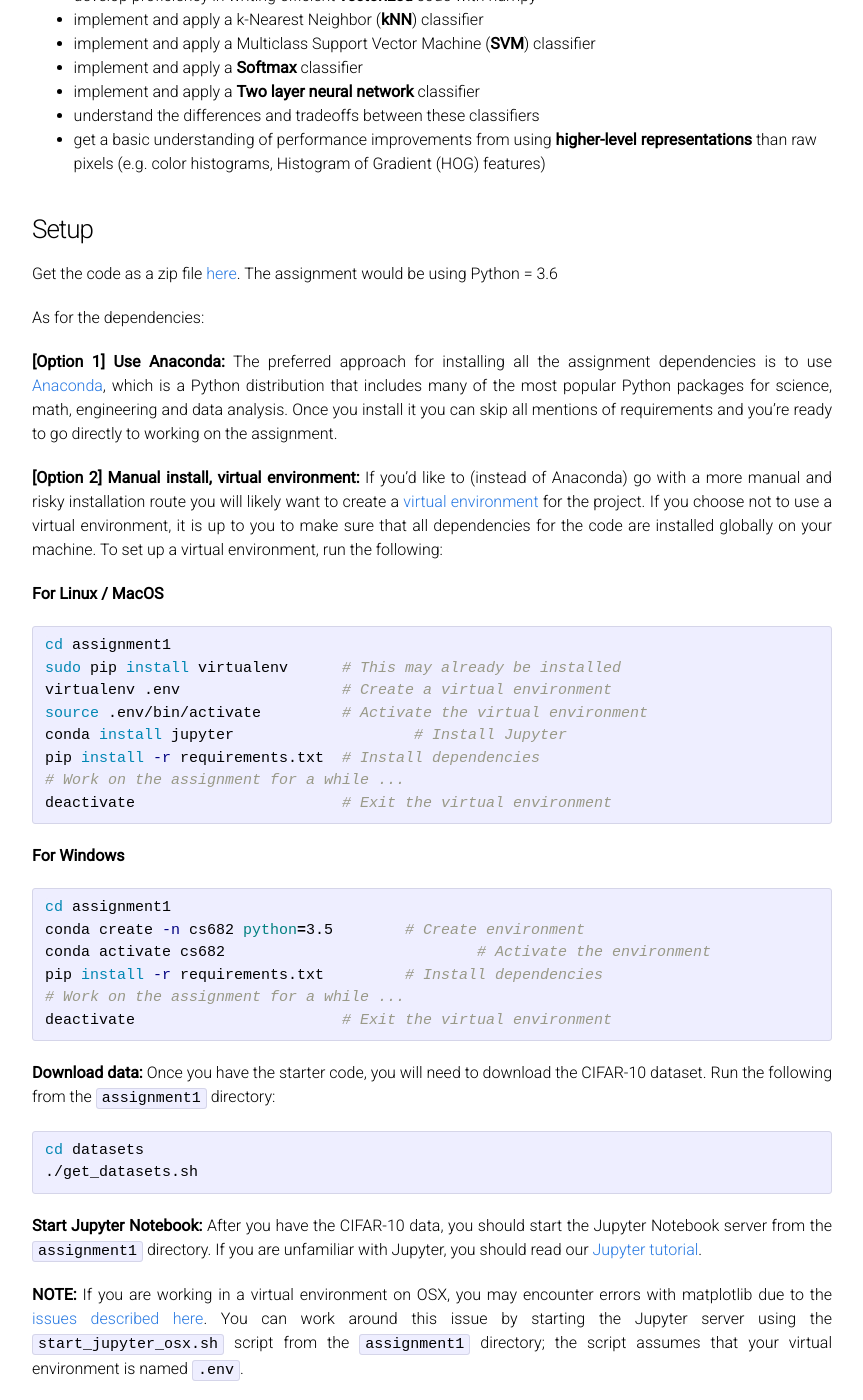
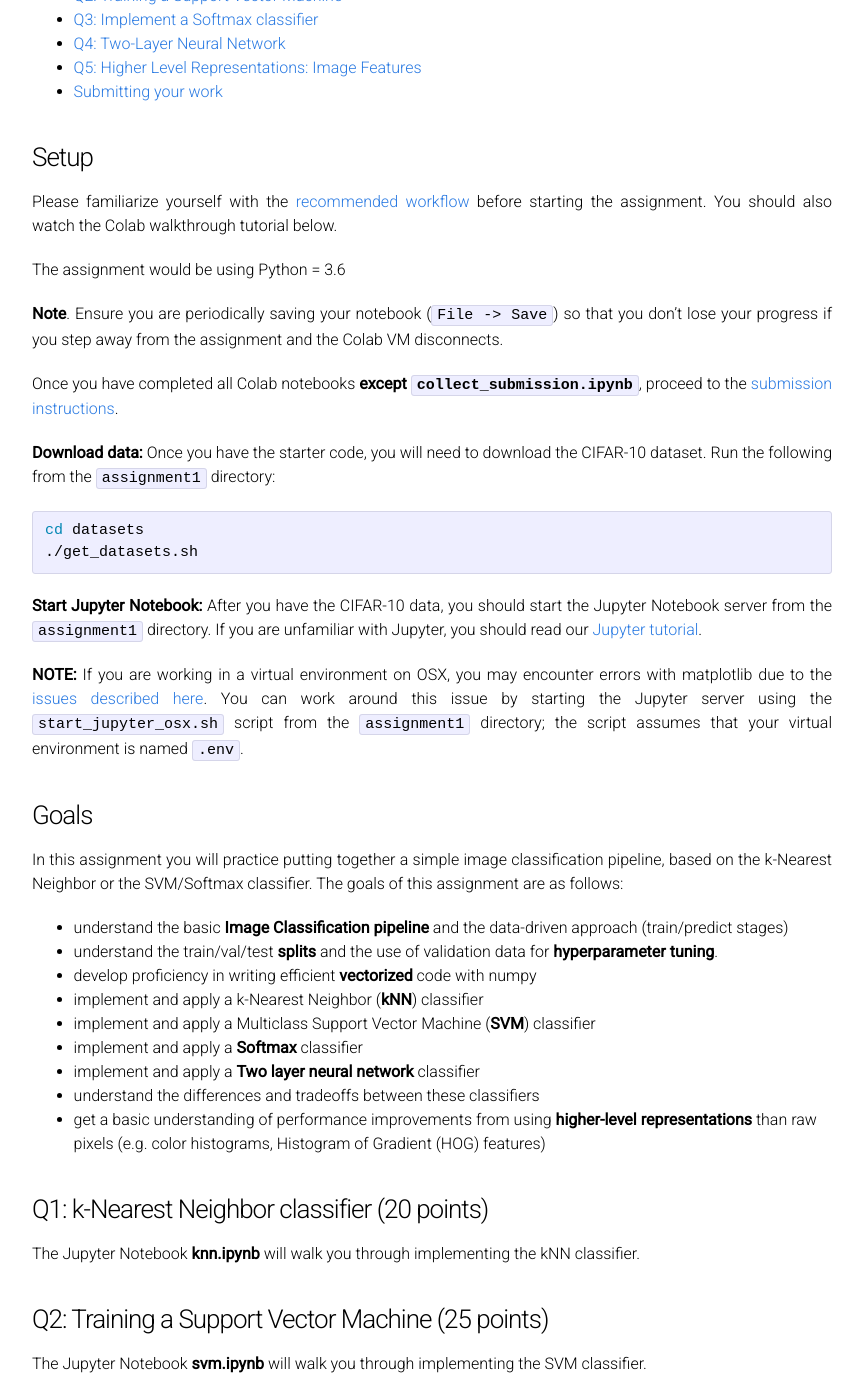
Before and after one commit to compsci682-fa21/compsci682-fa21.github.io, a Jekyll site: the page built from assignments/assignments2018/assignment1.md, in a window 1280 px wide and 1400 px high, scrolled down 249 px. Shown: the whole window, without its empty margins (208-1071 px from the left). Built offline with Jekyll 4.4.1, drawn with Linux system fonts in a browser that asks for light colours; some of the changed text lies outside the part shown.

Commit message:
update assignment1

````diff
--- a/assignments/assignments2018/assignment1.md
+++ b/assignments/assignments2018/assignment1.md
@@ -4,53 +4,29 @@ mathjax: true
 permalink: /assignments/assignments2018/assignment1/
 ---
 
-In this assignment you will practice putting together a simple image classification pipeline, based on the k-Nearest Neighbor or the SVM/Softmax classifier. The goals of this assignment are as follows:
+Get the code as a zip file [here](http://vis-www.cs.umass.edu/682/asgns/assignment1.zip).
 
-- understand the basic **Image Classification pipeline** and the data-driven approach (train/predict stages)
-- understand the train/val/test **splits** and the use of validation data for **hyperparameter tuning**.
-- develop proficiency in writing efficient **vectorized** code with numpy
-- implement and apply a k-Nearest Neighbor (**kNN**) classifier
-- implement and apply a Multiclass Support Vector Machine (**SVM**) classifier
-- implement and apply a **Softmax** classifier
-- implement and apply a **Two layer neural network** classifier
-- understand the differences and tradeoffs between these classifiers
-- get a basic understanding of performance improvements from using **higher-level representations** than raw pixels (e.g. color histograms, Histogram of Gradient (HOG) features)
+- [Setup](#setup)
+- [Goals](#goals)
+- [Q1: k-Nearest Neighbor classifier](#q1-k-nearest-neighbor-classifier)
+- [Q2: Training a Support Vector Machine](#q2-training-a-support-vector-machine)
+- [Q3: Implement a Softmax classifier](#q3-implement-a-softmax-classifier)
+- [Q4: Two-Layer Neural Network](#q4-two-layer-neural-network)
+- [Q5: Higher Level Representations: Image Features](#q5-higher-level-representations-image-features)
+- [Submitting your work](#submitting-your-work)
+
 
 ### Setup
-Get the code as a zip file [here](http://vis-www.cs.umass.edu/682/asgns/assignment1.zip).
+
+Please familiarize yourself with the [recommended workflow]({{site.baseurl}}/setup-instructions/#working-remotely-on-google-colaboratory) before starting the assignment. You should also watch the Colab walkthrough tutorial below.
+
 The assignment would be using Python = 3.6
 
-As for the dependencies:
+**Note**. Ensure you are periodically saving your notebook (`File -> Save`) so that you don't lose your progress if you step away from the assignment and the Colab VM disconnects.
 
-**[Option 1] Use Anaconda:**
-The preferred approach for installing all the assignment dependencies is to use [Anaconda](https://www.anaconda.com/), which is a Python distribution that includes many of the most popular Python packages for science, math, engineering and data analysis. Once you install it you can skip all mentions of requirements and you're ready to go directly to working on the assignment.
+Once you have completed all Colab notebooks **except `collect_submission.ipynb`**, proceed to the [submission instructions](#submitting-your-work).
 
-**[Option 2] Manual install, virtual environment:**
-If you'd like to (instead of Anaconda) go with a more manual and risky installation route you will likely want to create a [virtual environment](http://docs.python-guide.org/en/latest/dev/virtualenvs/) for the project. If you choose not to use a virtual environment, it is up to you to make sure that all dependencies for the code are installed globally on your machine. To set up a virtual environment, run the following:
 
-**For Linux / MacOS**
-
-```bash
-cd assignment1
-sudo pip install virtualenv      # This may already be installed
-virtualenv .env                  # Create a virtual environment
-source .env/bin/activate         # Activate the virtual environment
-conda install jupyter			 # Install Jupyter
-pip install -r requirements.txt  # Install dependencies
-# Work on the assignment for a while ...
-deactivate                       # Exit the virtual environment
-```
-
-**For Windows**
-
-```bash
-cd assignment1
-conda create -n cs682 python=3.5	# Create environment
-conda activate cs682				# Activate the environment
-pip install -r requirements.txt		# Install dependencies
-# Work on the assignment for a while ...
-deactivate                       # Exit the virtual environment
-```
 
 **Download data:**
 Once you have the starter code, you will need to download the CIFAR-10 dataset.
@@ -69,10 +45,19 @@ After you have the CIFAR-10 data, you should start the Jupyter Notebook server f
 **NOTE:** If you are working in a virtual environment on OSX, you may encounter
 errors with matplotlib due to the [issues described here](http://matplotlib.org/faq/virtualenv_faq.html). You can work around this issue by starting the Jupyter server using the `start_jupyter_osx.sh` script from the `assignment1` directory; the script assumes that your virtual environment is named `.env`.
 
-### Submitting your work
+### Goals
 
-To make sure everything is working properly, **remember to do a clean run ("Kernel -> Restart & Run All") after you finish work for each notebook** and submit the final version with all the outputs.
-Once you are done working, zip all the code and notebooks in a single file and upload it to Moodle. On Linux or macOS you can run the provided `collectSubmission.sh` script from `assignment1/` to produce a file `assignment1.zip`.
+In this assignment you will practice putting together a simple image classification pipeline, based on the k-Nearest Neighbor or the SVM/Softmax classifier. The goals of this assignment are as follows:
+
+- understand the basic **Image Classification pipeline** and the data-driven approach (train/predict stages)
+- understand the train/val/test **splits** and the use of validation data for **hyperparameter tuning**.
+- develop proficiency in writing efficient **vectorized** code with numpy
+- implement and apply a k-Nearest Neighbor (**kNN**) classifier
+- implement and apply a Multiclass Support Vector Machine (**SVM**) classifier
+- implement and apply a **Softmax** classifier
+- implement and apply a **Two layer neural network** classifier
+- understand the differences and tradeoffs between these classifiers
+- get a basic understanding of performance improvements from using **higher-level representations** than raw pixels (e.g. color histograms, Histogram of Gradient (HOG) features)
 
 ### Q1: k-Nearest Neighbor classifier (20 points)
 
@@ -96,3 +81,26 @@ The Jupyter Notebook **features.ipynb** will walk you through this exercise, in
 ### Q6: Cool Bonus: Do something extra! (+10 points)
 
 Implement, investigate or analyze something extra surrounding the topics in this assignment, and using the code you developed. For example, is there some other interesting question we could have asked? Is there any insightful visualization you can plot? Or anything fun to look at? Or maybe you can experiment with a spin on the loss function? If you try out something cool we'll give you up to 10 extra points and may feature your results in the lecture.
+
+### Submitting your work
+
+**Important**. Please make sure that the submitted notebooks have been run and the cell outputs are visible.
+
+Once you have completed all notebooks and filled out the necessary code, you need to follow the below instructions to submit your work:
+
+To make sure everything is working properly, **remember to do a clean run ("Kernel -> Restart & Run All") after you finish work for each notebook** and submit the final version with all the outputs.
+
+**1.** Open `collect_submission.ipynb` in Colab and execute the notebook cells.
+
+This notebook/script will:
+
+* Generate a zip file of your code (`.py` and `.ipynb`) called `a1.zip`.
+* Convert all notebooks into a single PDF file.
+
+If your submission for this step was successful, you should see the following display message:
+
+`### Done! Please submit a1.zip and the pdfs to Gradescope. ###`
+
+If you run code on your local machine on Linux or macOS,  you can run the provided `collectSubmission.sh` script from `assignment1/` to produce a file `assignment1.zip`.
+
+**2.** Submit the PDF and the zip file to [Gradescope](https://www.gradescope.com/).
--- a/setup.md
+++ b/setup.md
@@ -74,6 +74,35 @@ You may refer to [this page](https://docs.conda.io/projects/conda/en/latest/user
 **Note:** If you've chosen to go the Anaconda route, you can safely skip the next section and move straight to [Installing Packages](#installing-packages).
 
 <a name='venv'></a>
+
+
+**[Option 2] Manual install, virtual environment:**
+If you'd like to (instead of Anaconda) go with a more manual and risky installation route you will likely want to create a [virtual environment](http://docs.python-guide.org/en/latest/dev/virtualenvs/) for the project. If you choose not to use a virtual environment, it is up to you to make sure that all dependencies for the code are installed globally on your machine. To set up a virtual environment, run the following:
+
+**For Linux / MacOS**
+
+```bash
+cd assignment1
+sudo pip install virtualenv      # This may already be installed
+virtualenv .env                  # Create a virtual environment
+source .env/bin/activate         # Activate the virtual environment
+conda install jupyter			 # Install Jupyter
+pip install -r requirements.txt  # Install dependencies
+# Work on the assignment for a while ...
+deactivate                       # Exit the virtual environment
+```
+
+**For Windows**
+
+```bash
+cd assignment1
+conda create -n cs682 python=3.5	# Create environment
+conda activate cs682				# Activate the environment
+pip install -r requirements.txt		# Install dependencies
+# Work on the assignment for a while ...
+deactivate                       # Exit the virtual environment
+```
+
 #### Python venv
 
 As of 3.3, Python natively ships with a lightweight virtual environment module called [venv](https://docs.python.org/3/library/venv.html). Each virtual environment packages its own independent set of installed Python packages that are isolated from system-wide Python packages and runs a Python version that matches that of the binary that was used to create it. To set up a virtual environment called `cs231n`, run the following in your terminal:
````
Also changed, not shown: other parts of setup.md (+6 -6 lines), notes/python-numpy-tutorial.md (+1 -1 lines).
